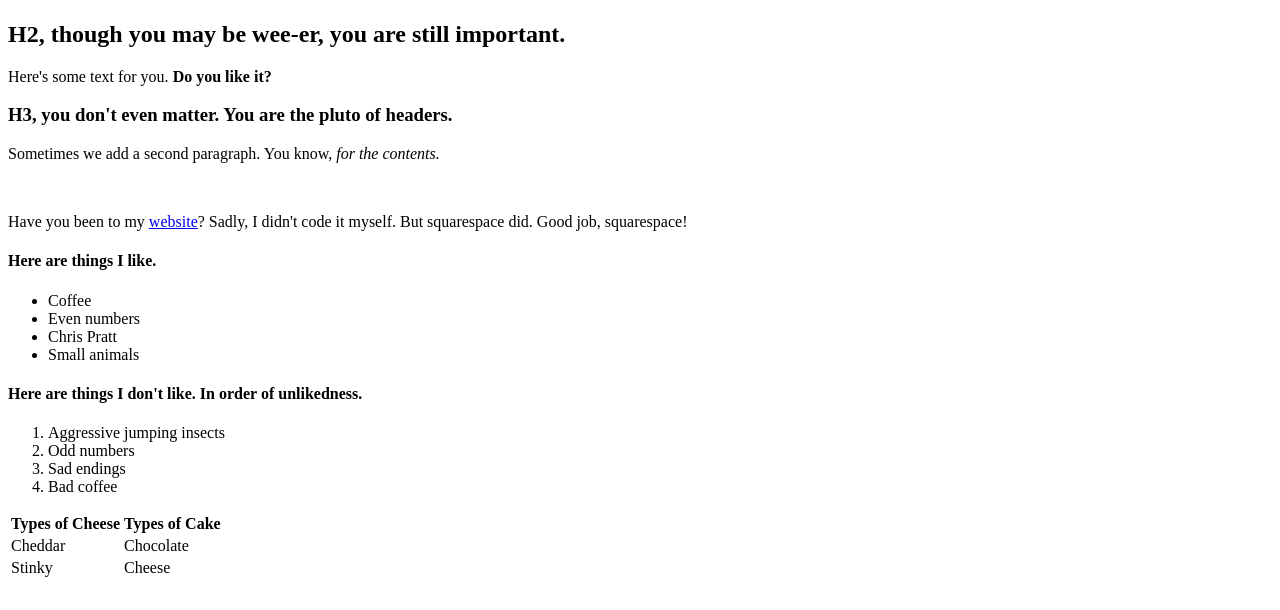
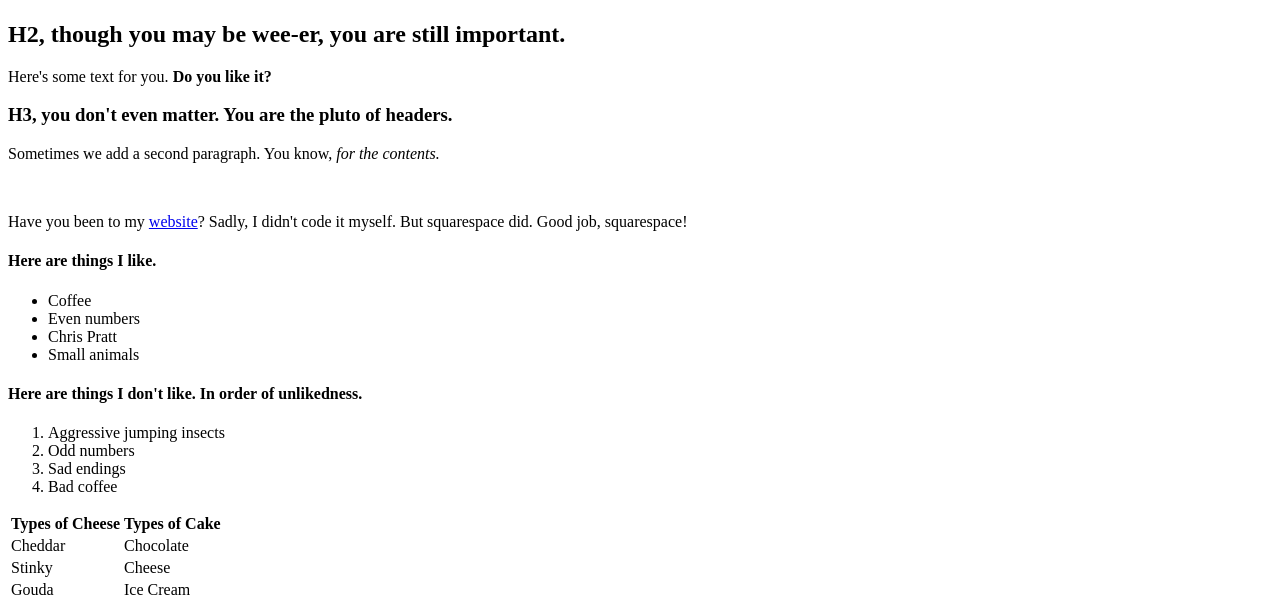
Before and after one commit to catiedid/catiedid.github.io, a plain HTML site: page index.html in a window 1280 px wide. Shown: the part 420-1030 px from the top of the page. Before the commit the page ends 1008 px from the top, so only its background shows below. Drawn offline with Linux system fonts and the light colour scheme.

Commit message:
Cheese & Chocolate Additions
Ver important addition. Such cheese.

```diff
--- a/index.html
+++ b/index.html
@@ -43,6 +43,10 @@
 				<td>Stinky</td>
 				<td>Cheese</td>
 			</tr>
+			<tr>
+				<td>Gouda</td>
+				<td>Ice Cream</td>
+			</tr>
 		</table>
 	</body>
 </html>
```
